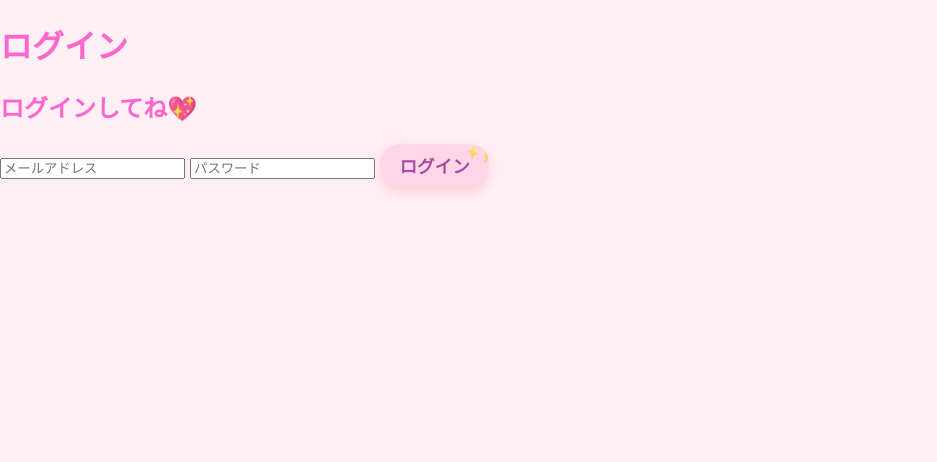
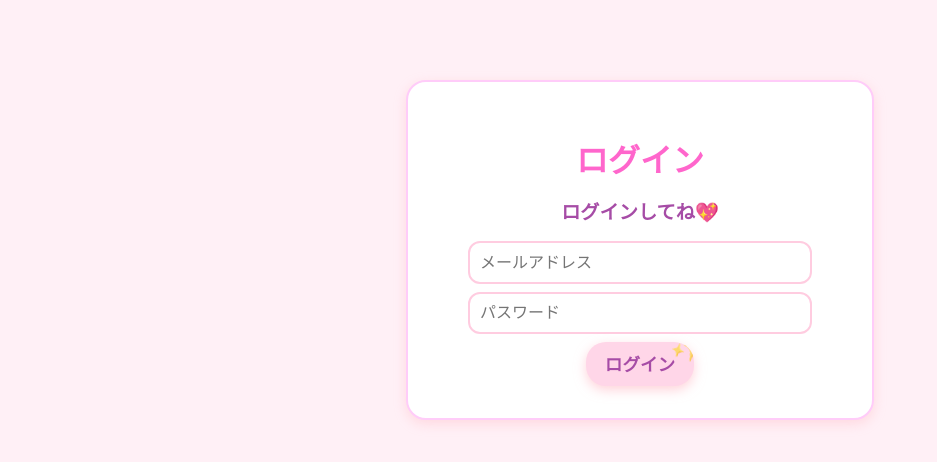
Before and after one commit to Hoshimato/twilight, a plain HTML site: page login.html in a window 1280 px wide. Shown: the whole page, without its empty margins (0-937 px from the left). Drawn offline with nearby package versions, Linux system fonts and the light colour scheme; a web font is replaced by a local one.

Commit message:
Update style.css

```diff
--- a/style.css
+++ b/style.css
@@ -158,3 +158,36 @@ form button {
   border: 2px solid #6a0dad;
   box-shadow: 0 4px 12px rgba(100, 0, 150, 0.4);
 }
+.login-box {
+  max-width: 400px;
+  margin: 5rem auto;
+  padding: 2rem;
+  background: #ffffff;
+  border: 2px solid #ffccf9;
+  border-radius: 20px;
+  box-shadow: 0 4px 12px rgba(255, 182, 193, 0.4);
+  text-align: center;
+}
+
+.login-box h1 {
+  font-size: 2rem;
+  margin-bottom: 0.5rem;
+  color: #ff66cc;
+}
+
+.login-box h2 {
+  font-size: 1.2rem;
+  margin-bottom: 1rem;
+  color: #a64ca6;
+}
+
+.login-box input {
+  display: block;
+  width: 80%;
+  margin: 0.5rem auto;
+  padding: 0.6rem;
+  border-radius: 12px;
+  border: 2px solid #ffcce0;
+  font-size: 1rem;
+  font-family: 'Potta One', cursive;
+}
```
